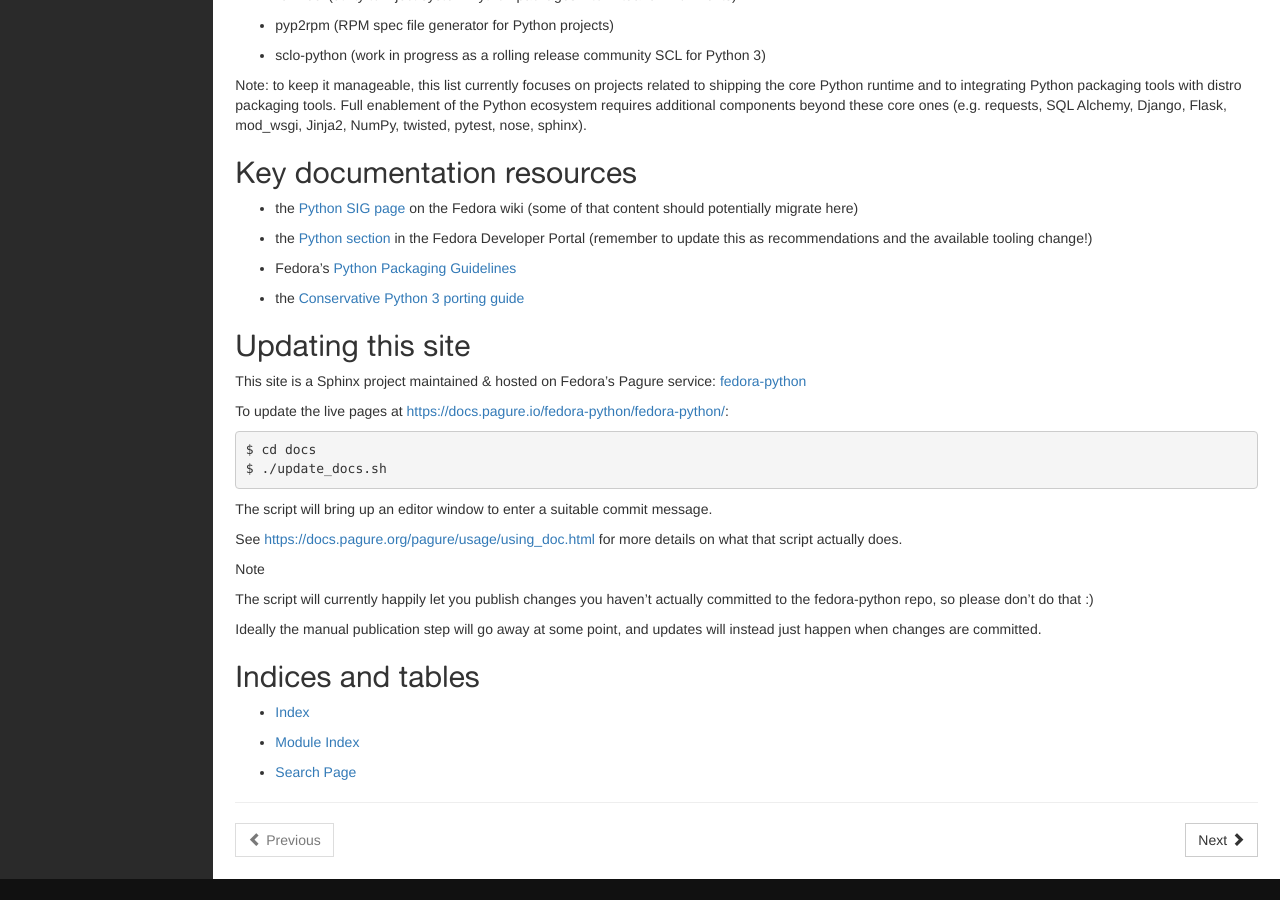
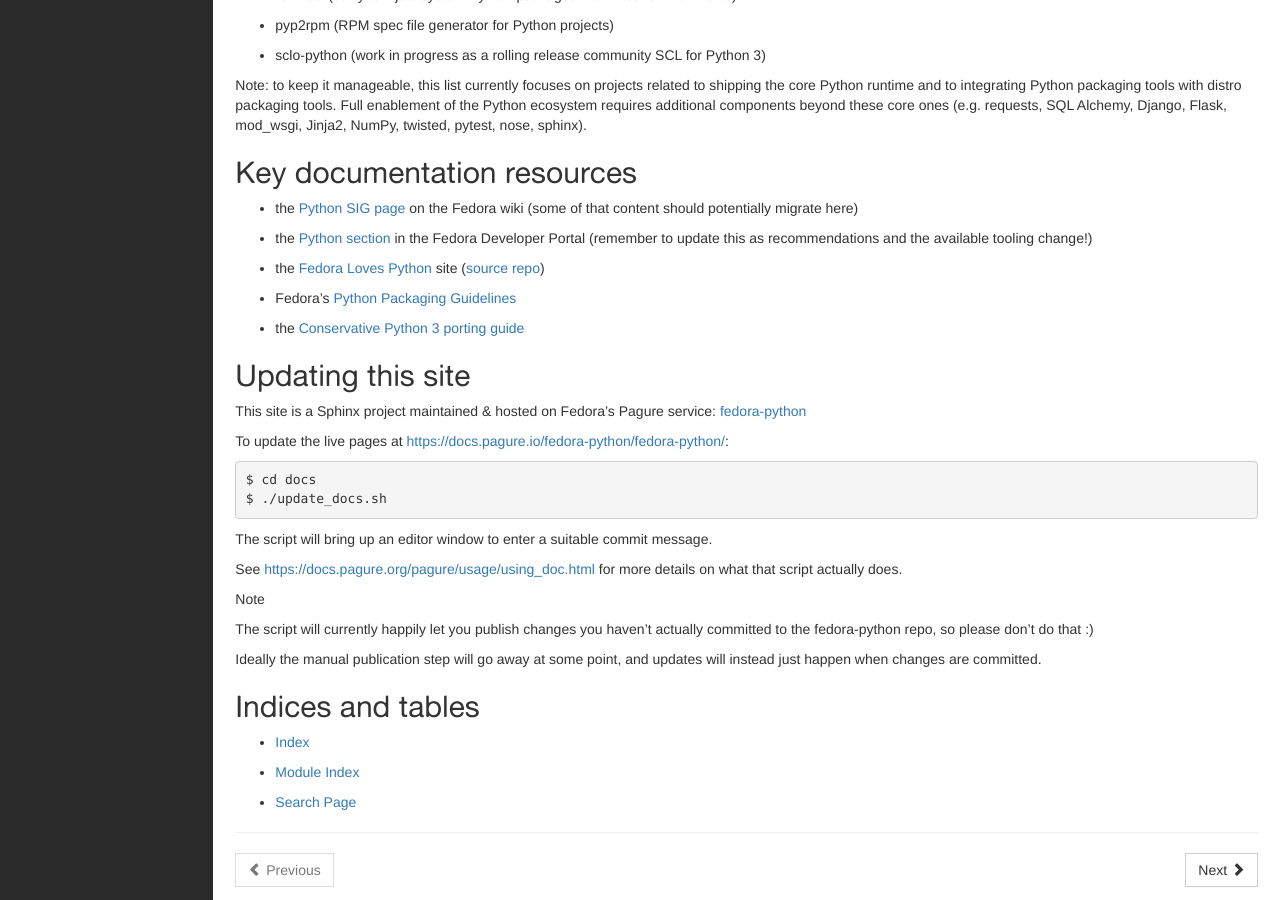
Before and after one commit to fedora-python/fedora-python, a Sphinx documentation site: the page built from docs/index.rst, in a window 1280 px wide and 900 px high, scrolled down 809 px. Built offline with Sphinx 7.4.7, drawn with Linux system fonts in a browser that asks for light colours.

Commit message:
Add Fedora Loves Python to docs projects

```diff
--- a/docs/index.rst
+++ b/docs/index.rst
@@ -62,11 +62,16 @@
   potentially migrate here)
 * the `Python section`_ in the Fedora Developer Portal (remember to update this
   as recommendations and the available tooling change!)
+* the `Fedora Loves Python`_ site (`source repo`__)
 * Fedora's `Python Packaging Guidelines`_
 * the `Conservative Python 3 porting guide`_
 
+__ FLP-source-repo_
+
 .. _Python SIG page: https://fedoraproject.org/wiki/SIGs/Python
 .. _Python section: https://developer.fedoraproject.org/tech/languages/python/python-installation.html
+.. _Fedora Loves Python: https://fedoralovespython.org/
+.. _FLP-source-repo: https://github.com/fedora-python/fedoralovespython.org
 .. _Python Packaging Guidelines: https://fedoraproject.org/wiki/Packaging:Python
 .. _Conservative Python 3 porting guide: https://portingguide.readthedocs.io
 
```
